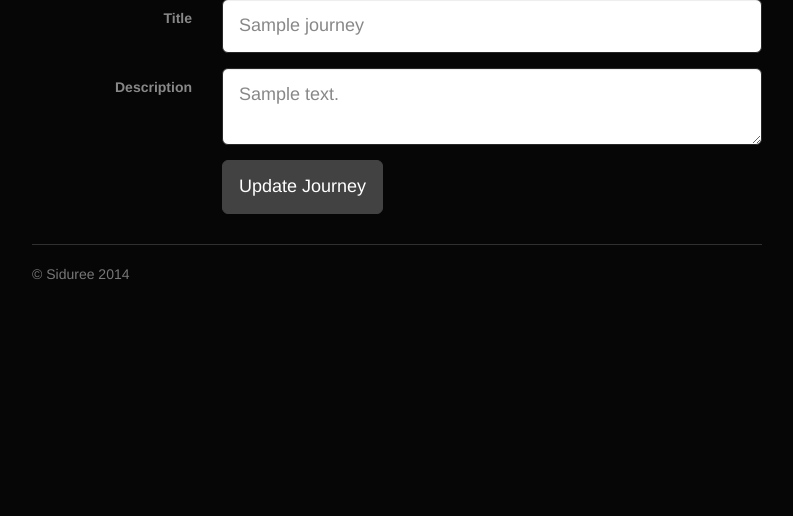
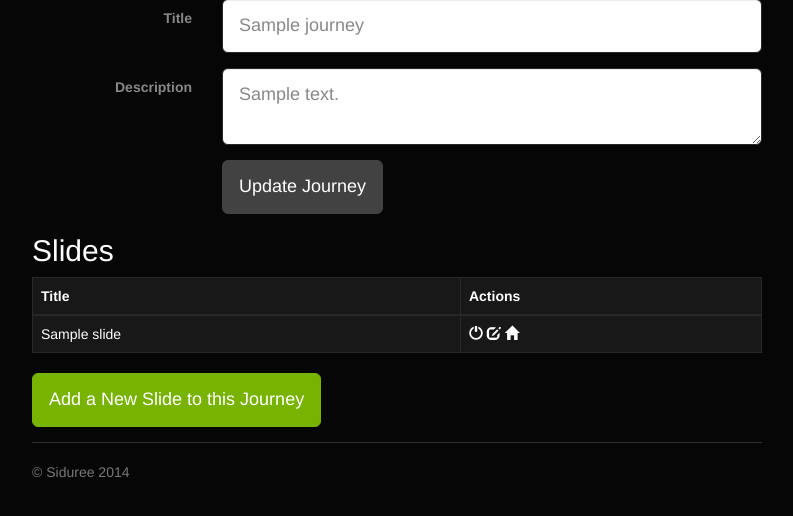
Before and after one commit to aimxhaisse/siduree, a Flask app: page /edit-journey?jid=1 in a window 1280 px wide. Shown: the part 161-677 px from the top of the page, without its empty margins (243-1036 px from the left). Run offline with Flask 2, Linux system fonts and the light colour scheme; a user stored in the database is signed in; tables that the repository leaves empty hold one stand-in row (values such as "Sample post"); parts of the project's set-up code (start-up, migrations or seed data) failed here and were passed over; some web fonts are replaced.

Commit message:
[app] now ability to delete slides.

```diff
--- a/app/forms.py
+++ b/app/forms.py
@@ -1,6 +1,8 @@
 from flask.ext.wtf import Form
 from wtforms import TextField, PasswordField, TextAreaField, HiddenField
 from wtforms.validators import Required, EqualTo, Email
+
+# User
 
 class LoginForm(Form):
     login = TextField('Login', [Required()])
@@ -11,6 +13,8 @@ class RegisterForm(Form):
     email = TextField('Email', [Required(), Email()])
     password = PasswordField('Password', [Required(), EqualTo('again', message='Passwords must match')])
     again = PasswordField('Repeat Password')
+
+# Journeys
 
 class NewJourneyForm(Form):
     title = TextField('Title', [Required()])
@@ -24,7 +28,12 @@ class EditJourneyForm(Form):
     title = TextField('Title', [Required()])
     description = TextAreaField('Description')
 
+# Slides
+
 class NewSlideForm(Form):
     title = TextField('Title', [Required()])
     journey_id = HiddenField('Journey', [Required()])
     description = TextAreaField('Description')
+
+class DeleteSlideForm(Form):
+    slide_id = HiddenField('Slide', [Required()])
--- a/app/templates/edit-journey.html
+++ b/app/templates/edit-journey.html
@@ -27,5 +27,32 @@
     </div>
   </form>
 
+  <h2>Slides</h2>
+  {% if slides %}
+  <table class="table-bordered table">
+    <thead>
+      <tr>
+	<th>Title</th>
+	<th>Actions</th>
+      </tr>
+    </thead>
+    <tbody>
+      {% for slide in slides %}
+      <tr>
+	<td>{{ slide.title }}</td>
+	<td>
+	  <a href="{{ url_for('delete_slide', slide_id = slide.id) }}"><span class="glyphicon glyphicon-off"></span></a>
+	  <a href="#"><span class="glyphicon glyphicon-edit"></span></a>
+	  <a href="#"><span class="glyphicon glyphicon-home"></span></a>
+	</td>
+      </tr>
+      {% endfor %}
+    </tbody>
+  </table>
+  {% else %}
+  <p>You don't have any slide (yet).</p>
+  {% endif %}
+  <a class="btn btn-lg btn-success" href="{{ url_for('new_slide', jid = journey.id) }}" role="button">Add a New Slide to this Journey</a>
+
 </div>
 {% endblock %}
--- a/app/views.py
+++ b/app/views.py
@@ -1,14 +1,17 @@
 from app import app, db, login_manager
 from flask.ext.login import login_url
 from flask import render_template, request, url_for, flash, redirect
-from forms import LoginForm, RegisterForm, NewJourneyForm, NewSlideForm, DeleteJourneyForm, EditJourneyForm
+from forms import LoginForm, RegisterForm
+from forms import NewJourneyForm, NewSlideForm, DeleteJourneyForm
+from forms import EditJourneyForm, DeleteSlideForm
 from misc import flash_errors
 from models import User, Journey, Slide
 from flask.ext.login import login_required, login_user, logout_user, current_user
 
 BAD_KITTY = 'Hey! Don\'t try that again!'
 
-# Main pages
+# --- MAIN PAGES
+
 @app.route('/')
 def index():
     return render_template('index.html', title = 'Welcome!')
@@ -17,7 +20,8 @@ def index():
 def about():
     return render_template('about.html', title = 'About')
 
-# Journeys
+# --- JOURNEYS
+
 @app.route('/new-journey', methods = ['GET', 'POST'])
 @login_required
 def new_journey():
@@ -58,24 +62,27 @@ def delete_journey():
 @app.route('/edit-journey', methods = ['GET', 'POST'])
 @login_required
 def edit_journey():
-    jid = request.args.get('jid') or -1
-    journey = Journey.query.filter_by(id = jid, user_id = current_user.id).first()
+    journey_id = request.args.get('jid') or -1
+    journey = Journey.query.filter_by(id = journey_id, user_id = current_user.id).first()
 
     if not journey:
         flash(BAD_KITTY, 'danger')
         return redirect(url_for('index'))
 
-    form = EditJourneyForm(journey_id = jid, title = journey.title, description = journey.description)
+    form = EditJourneyForm(journey_id = journey_id, title = journey.title, description = journey.description)
 
     if form.validate_on_submit():
         # @todo: see how SQLAlchemy deals with this
         flash('Journey successfully updated.', 'success')
         return redirect(url_for('me'))
 
+    slides = Slide.query.filter_by(journey_id = journey_id)
+
     flash_errors(form)
-    return render_template('edit-journey.html', form = form, title = 'Edit journey %s' % journey.title, journey = journey)
+    return render_template('edit-journey.html', form = form, title = 'Edit journey %s' % journey.title, journey = journey, slides = slides)
 
-# Slides
+# SLIDES
+
 @app.route('/new-slide', methods = ['GET', 'POST'])
 @login_required
 def new_slide():
@@ -99,7 +106,33 @@ def new_slide():
     flash_errors(form)
     return render_template('new-slide.html', form = form, title = 'New Slide')
 
-# User management
+@app.route('/delete-slide', methods = ['GET', 'POST'])
+@login_required
+def delete_slide():
+    slide_id = request.args.get('slide_id') or -1
+
+    slide = Slide.query.filter_by(id = slide_id).first()
+    if not slide:
+        flash(BAD_KITTY, 'danger')
+        return redirect(url_for('index'))
+    journey = Journey.query.filter_by(id = slide.journey_id, user_id = current_user.id).first()
+    if not journey:
+        flash(BAD_KITTY, 'danger')
+        return redirect(url_for('index'))
+
+    form = DeleteSlideForm(slide_id = slide.id)
+
+    if form.validate_on_submit():
+        Slide.query.filter(Slide.id == slide_id).delete()
+        db.session.commit()
+        flash('Slide successfully deleted.', 'success')
+        return redirect(url_for('edit_journey', jid = journey.id))
+
+    flash_errors(form)
+    return render_template('delete-slide.html', form = form, slide = slide, title = 'Delete slide %s' % slide.title)
+
+# USERS
+
 @app.route('/login', methods = ['GET', 'POST'])
 def login():
     if current_user.is_authenticated():
```
Also changed, not shown: app/templates/delete-slide.html (added, +19 -0 lines).
